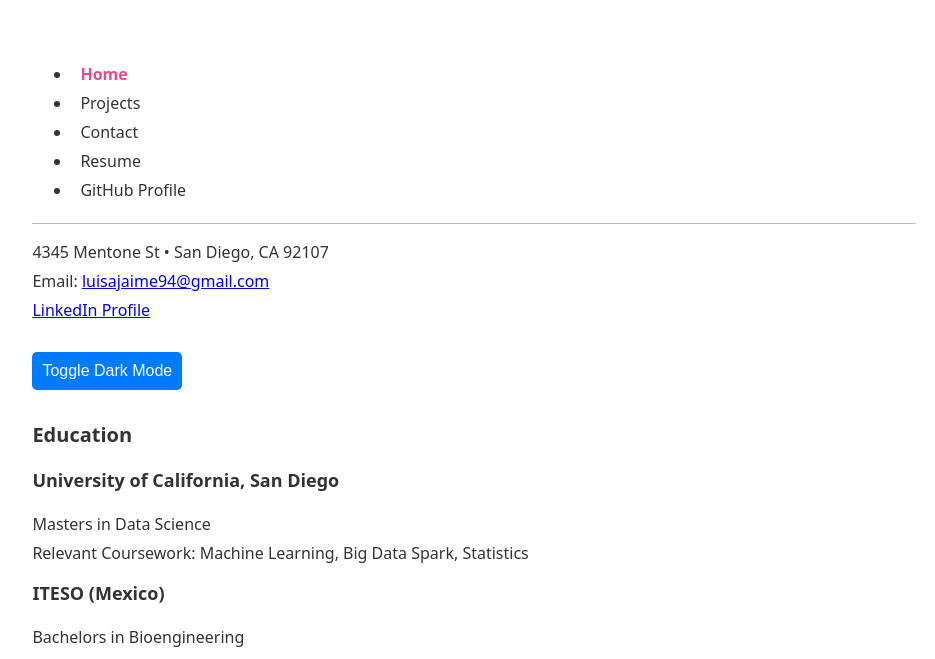
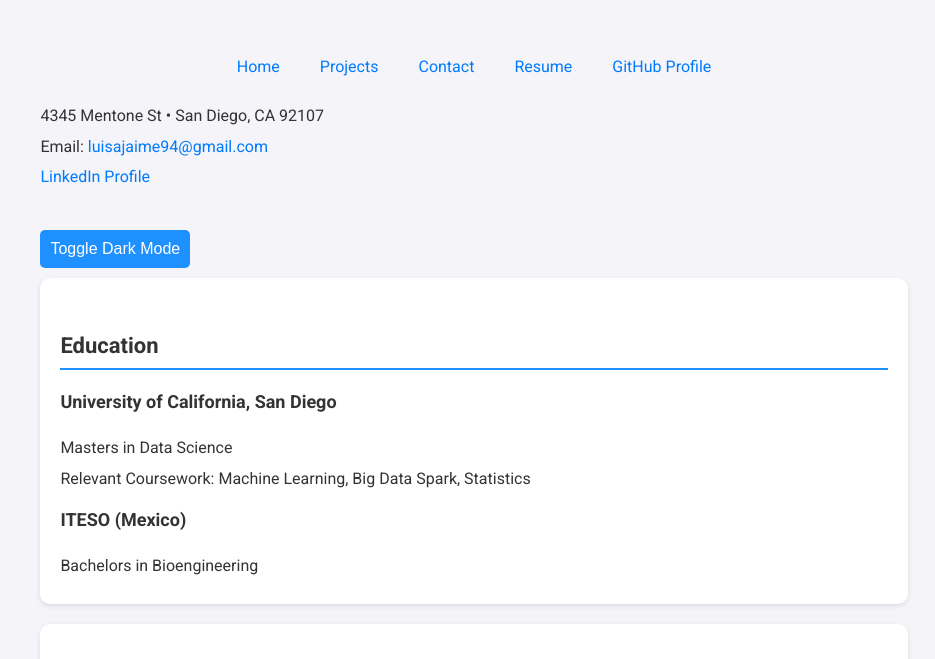
Before and after one commit to Luisajaime94/portafolio-2.0, a plain HTML site: page CV/index.html in a window 1280 px wide. Shown: the part 141-800 px from the top of the page, without its empty margins (166-1101 px from the left). Drawn offline with Linux system fonts and the light colour scheme; files that its build step writes are made by us from their sources; a script that the page names is missing.

Commit message:
again changes

```diff
--- a/CV/index.html
+++ b/CV/index.html
@@ -4,32 +4,39 @@
     <meta charset="UTF-8">
     <meta name="viewport" content="width=device-width, initial-scale=1.0">
     <title>Luisa Jaime's Resume</title>
-    <link rel="stylesheet" href="style.css"> <!-- Link to an external CSS file for styling -->
+    <link rel="stylesheet" href="https://fonts.googleapis.com/css2?family=Roboto:wght@400;700&display=swap"> <!-- Google Font -->
     <script src="script.js" type="module" defer></script>
     <style>
         :root {
-            --color-accent: oklch(65% 50% 0);
-            --background-color: #ffffff;
-            --text-color: #333333;
-            --link-color: #0066cc;
+            --color-accent: #1e90ff;
+            --background-color: #f4f4f9;
+            --text-color: #333;
+            --link-color: #007bff;
+            --font-family: 'Roboto', sans-serif; /* Use Google Fonts */
+            --border-color: #ddd;
         }
         body {
-            max-width: 100ch; /* limits body to 100 char */
+            font-family: var(--font-family);
+            max-width: 100ch; /* limits body to 100 characters */
             margin: max(1em, calc((100% - 100ch) / 2)); /* centers content horizontally */
             padding-inline: 1em;
             background-color: var(--background-color);
             color: var(--text-color);
             transition: background-color 0.3s, color 0.3s;
+            line-height: 1.6;
         }
         h1, h2, h3 {
             color: var(--text-color);
         }
         h1 {
-            font-size: 24px;
+            font-size: 28px;
+            margin-bottom: 10px;
         }
         h2 {
-            font-size: 20px;
-            margin-top: 20px;
+            font-size: 22px;
+            margin-top: 30px;
+            border-bottom: 2px solid var(--color-accent);
+            padding-bottom: 5px;
         }
         h3 {
             font-size: 18px;
@@ -40,18 +47,64 @@
             margin: 5px 0;
         }
         .contact-info {
+            margin-bottom: 30px;
+            font-size: 16px;
+        }
+        .contact-info a {
+            color: var(--link-color);
+            text-decoration: none;
+        }
+        .contact-info a:hover {
+            text-decoration: underline;
+        }
+        .experience, .projects, .skills, .education {
+            padding: 20px;
+            background-color: #fff;
+            box-shadow: 0 2px 5px rgba(0, 0, 0, 0.1);
             margin-bottom: 20px;
+            border-radius: 10px;
         }
-        .education, .experience, .skills {
-            margin-bottom: 20px;
+        .skills ul, .projects ul {
+            list-style-type: none;
+            padding-left: 0;
         }
-        .skills {
-            list-style-type: none;
+        .skills ul li, .projects ul li {
+            display: inline-block;
+            background-color: var(--color-accent);
+            color: white;
+            padding: 5px 10px;
+            margin: 5px;
+            border-radius: 5px;
+        }
+        .skills h3, .projects h3 {
+            margin-bottom: 10px;
+        }
+        .toggle-button {
+            padding: 10px;
+            margin: 10px 0;
+            cursor: pointer;
+            background-color: var(--color-accent);
+            color: white;
+            border: none;
+            border-radius: 5px;
+            font-size: 16px;
+        }
+        nav ul {
+            display: flex;
+            gap: 20px;
+            list-style: none;
             padding: 0;
+            justify-content: center;
+            margin-top: 20px;
+            font-size: 18px;
         }
-        .skills li {
-            display: inline;
-            margin-right: 10px;
+        nav a {
+            text-decoration: none;
+            color: var(--link-color);
+            padding: 10px;
+        }
+        nav a:hover {
+            text-decoration: underline;
         }
         /* Dark mode styles */
         body.dark-mode {
@@ -62,25 +115,8 @@
         .dark-mode a {
             color: var(--link-color);
         }
-        .toggle-button {
-            padding: 10px;
-            margin: 10px 0;
-            cursor: pointer;
-            background-color: #007bff;
-            color: white;
-            border: none;
-            border-radius: 5px;
-            font-size: 16px;
-        }
-        a {
-            transition: color 0.3s;
-        }
-        a:hover {
-            color: var(--link-color);
-            text-decoration: underline;
-        }
         @media (max-width: 600px) {
-            h1 { font-size: 20px; }
+            h1 { font-size: 22px; }
             h2 { font-size: 18px; }
             p, li { font-size: 14px; }
         }
@@ -221,19 +257,22 @@
     a.textContent = title;
 
     // Highlight the current page
-            a.classList.toggle('current', a.href === location.href);
-
-
+    // Use location.pathname to match the page URL properly
+    if (location.pathname.endsWith(url)) {
+        a.classList.add('current');
+    }
 
     // Open external links in a new tab
     if (url.startsWith('http')) {
         a.target = '_blank';
     }
 
+    // Append link to the list
     let li = document.createElement('li');
     li.appendChild(a);
     ul.appendChild(li);
 }
+
     </script>
 </body>
 </html>
```
Lines whose indentation alone changed are shown as unchanged.
